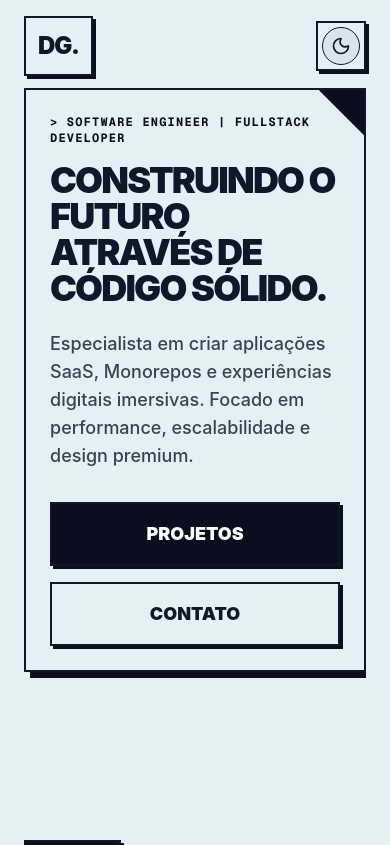
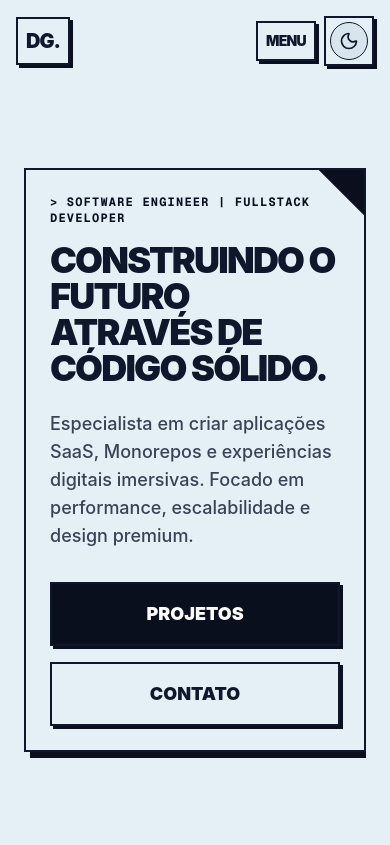
Before and after one commit to DionathaGoulart/Portfolio, a Next.js app: page /dev in a window 390 px wide. Shown: the top 845 px of the page. Built offline with nearby package versions, Linux system fonts and the light colour scheme.

Commit message:
fix: resolve header overlap and improve mobile navigation

```diff
--- a/src/app/dev/page.tsx
+++ b/src/app/dev/page.tsx
@@ -25,7 +25,7 @@ export default function DevPage() {
   return (
     <div ref={containerRef} className="selection:bg-accent selection:text-white">
       <Header />
-      <main className="max-w-7xl mx-auto px-6 md:px-10 pb-20">
+      <main className="max-w-7xl mx-auto px-6 md:px-10 pb-20 pt-20 md:pt-0">
         <Hero />
         <About />
         <Projects />
--- a/src/components/shared/Header.tsx
+++ b/src/components/shared/Header.tsx
@@ -2,13 +2,22 @@
 import Link from 'next/link';
 import { ThemeToggle } from './ThemeToggle';
 import { usePathname } from 'next/navigation';
+import { useState, useEffect } from 'react';
+import { motion, AnimatePresence } from 'framer-motion';
 
 export function Header() {
   const pathname = usePathname();
+  const [isMenuOpen, setIsMenuOpen] = useState(false);
+
+  // Close menu on route change
+  useEffect(() => {
+    setIsMenuOpen(false);
+  }, [pathname]);
 
   if (pathname === '/') return null;
 
   const isDev = pathname.startsWith('/dev');
+  const isTi = pathname.startsWith('/ti');
 
   const scrollToTop = (e: React.MouseEvent) => {
     if (pathname === '/dev' || pathname === '/ti') {
@@ -17,32 +26,80 @@ export function Header() {
     }
   };
 
+  const navLinks = [
+    { href: "#about", label: "Sobre" },
+    { href: "#projects", label: "Projetos" },
+    { href: "#experience", label: "Experiência" },
+    { href: "#contact", label: "Contato" },
+  ];
+
   return (
     <header className="fixed top-0 left-0 w-full z-[100] py-4 md:py-6 pointer-events-none">
-      <nav className="max-w-7xl mx-auto px-6 md:px-10 flex justify-between items-center pointer-events-auto">
+      <nav className="max-w-7xl mx-auto px-4 sm:px-6 md:px-10 flex justify-between items-center pointer-events-auto">
         <Link
-          href={isDev ? "/dev" : "/ti"}
+          href={isDev ? "/dev" : (isTi ? "/ti" : "/")}
           onClick={scrollToTop}
-          className="retro-border bg-card p-3 retro-shadow-sm group"
+          className="retro-border bg-card p-2 md:p-3 retro-shadow-sm group"
         >
-          <span className="font-black text-2xl tracking-tighter group-hover:text-accent transition-colors">DG.</span>
+          <span className="font-black text-xl md:text-2xl tracking-tighter group-hover:text-accent transition-colors">DG.</span>
         </Link>
 
-        <div className="flex gap-4 items-center">
+        <div className="flex gap-2 md:gap-4 items-center">
+          {/* Desktop Nav */}
           {isDev && (
             <div className="hidden lg:flex retro-border bg-card p-1 retro-shadow-sm">
-              <a href="#about" className="px-4 py-2 hover:bg-accent hover:text-white transition-all font-bold text-sm uppercase tracking-tighter">Sobre</a>
-              <a href="#projects" className="px-4 py-2 hover:bg-accent hover:text-white transition-all font-bold text-sm uppercase tracking-tighter">Projetos</a>
-              <a href="#experience" className="px-4 py-2 hover:bg-accent hover:text-white transition-all font-bold text-sm uppercase tracking-tighter">Experiência</a>
-              <a href="#contact" className="px-4 py-2 hover:bg-accent hover:text-white transition-all font-bold text-sm uppercase tracking-tighter">Contato</a>
+              {navLinks.map((link) => (
+                <a
+                  key={link.href}
+                  href={link.href}
+                  className="px-4 py-2 hover:bg-accent hover:text-white transition-all font-bold text-sm uppercase tracking-tighter"
+                >
+                  {link.label}
+                </a>
+              ))}
             </div>
           )}
 
-          <div className="retro-border bg-card p-1 retro-shadow-sm flex items-center">
+          {/* Mobile Menu Button (Only for Dev portfolio) */}
+          {isDev && (
+            <button
+              onClick={() => setIsMenuOpen(!isMenuOpen)}
+              className="lg:hidden retro-border bg-card p-2 md:p-3 retro-shadow-sm font-black text-sm uppercase tracking-tighter"
+            >
+              {isMenuOpen ? "Fechar" : "Menu"}
+            </button>
+          )}
+
+          <div className="retro-border bg-card p-1 sm:p-1.5 md:p-1 retro-shadow-sm flex items-center">
             <ThemeToggle />
           </div>
         </div>
       </nav>
+
+      {/* Mobile Nav Overlay */}
+      <AnimatePresence>
+        {isDev && isMenuOpen && (
+          <motion.div
+            initial={{ opacity: 0, y: -20 }}
+            animate={{ opacity: 1, y: 0 }}
+            exit={{ opacity: 0, y: -20 }}
+            className="absolute top-full left-0 w-full px-4 pt-2 pointer-events-auto lg:hidden"
+          >
+            <div className="retro-border bg-card p-4 retro-shadow-sm flex flex-col gap-2">
+              {navLinks.map((link) => (
+                <a
+                  key={link.href}
+                  href={link.href}
+                  onClick={() => setIsMenuOpen(false)}
+                  className="retro-border bg-background p-4 font-black text-base uppercase tracking-widest hover:bg-accent hover:text-white transition-all"
+                >
+                  {link.label}
+                </a>
+              ))}
+            </div>
+          </motion.div>
+        )}
+      </AnimatePresence>
     </header>
   );
 }
```
